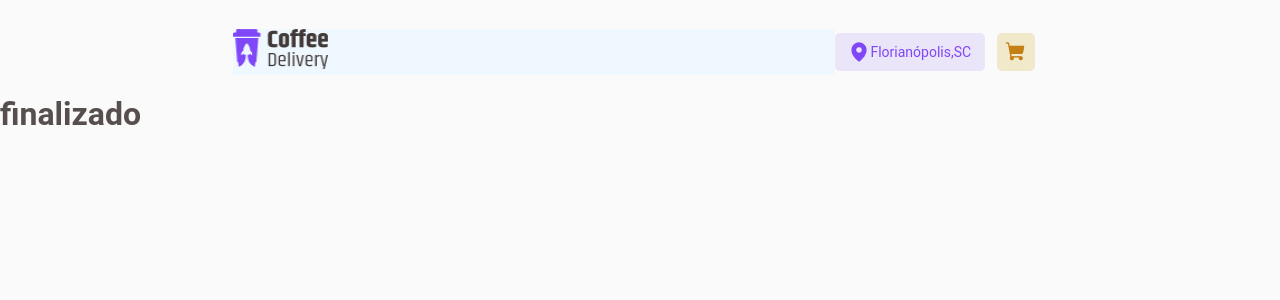
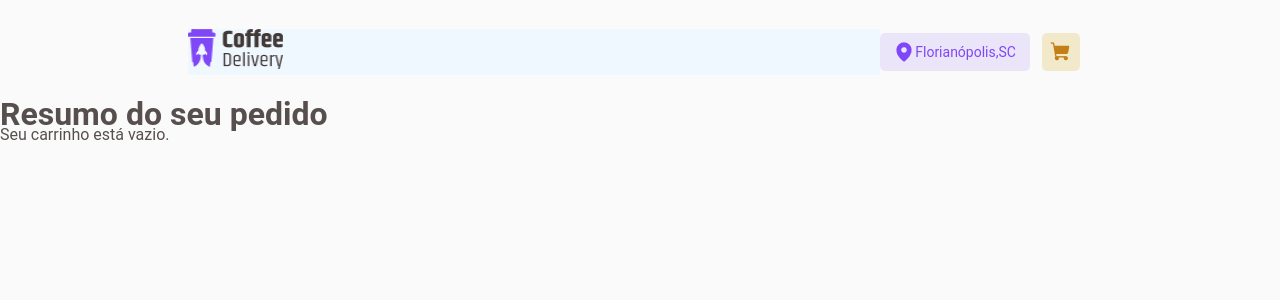
Before and after one commit to eliassouza93/coffee-delivery, a React app: page /finalizado in a window 1280 px wide. Shown: the top 300 px of the page. Built offline with nearby package versions, Linux system fonts and the light colour scheme; the HTML template or start-up script is replaced by a standard one.

Commit message:
'navigate'

```diff
--- a/src/App.tsx
+++ b/src/App.tsx
@@ -1,17 +1,18 @@
 import { ThemeProvider } from "styled-components"
 import { defaultTheme } from "./styles/themes"
 import { GlobalStyle } from "./styles/global"
-import { Outlet } from "react-router-dom"
+import { CartProvider } from "./contexts/CartProvider"
 import { RouterProject } from "./routes"
 
 function App() {
-
   return (
     <ThemeProvider theme={defaultTheme}>
       <GlobalStyle />
-      <Outlet />
-      <RouterProject />
+      <CartProvider> {/* Aplicando o CartProvider apenas aqui */}
+        <RouterProject />
+      </CartProvider>
     </ThemeProvider>
   )
 }
+
 export default App
--- a/src/components/Header/index.tsx
+++ b/src/components/Header/index.tsx
@@ -16,6 +16,7 @@ export function Header() {
     function handleHome (){
         navigate('/')
     }
+
     return (
         <Container>
             <Box onClick={handleHome}>
--- a/src/components/Header/styles.ts
+++ b/src/components/Header/styles.ts
@@ -12,12 +12,13 @@ export const Container = styled.div`
 `
 export const Box = styled.div`
     background-color: aliceblue;
-    width: 47%;
+    width: 54%;
 
 
     img{
         width: 95px;
         height: 40px;
+        cursor: pointer;
     }
 `
 export const DivCarrinho = styled.div`
@@ -46,6 +47,7 @@ export const ContainerCarrinho = styled.div`
         justify-content: center;
         border-radius: 5px;
         margin: 0 12px;
+        cursor: pointer;
 
 
     }
@@ -53,6 +55,7 @@ export const ContainerCarrinho = styled.div`
     img{
         width: 22px;
         height: 22px;
+
     }
 
 
--- a/src/contexts/CartProvider.tsx
+++ b/src/contexts/CartProvider.tsx
@@ -0,0 +1,79 @@
+import React, { createContext, ReactNode, useContext, useState } from 'react'
+
+export type CartItem = {
+  id: string
+  title: string
+  price: number
+  quantity: number
+}
+
+export type CoffeeType = {
+  id: string
+  title: string
+  price: number
+  description: string
+  image: string
+  tags: string[]
+}
+
+type CartContextType = {
+  cart: CartItem[]
+  addToCart: (coffee: CoffeeType) => void
+  increaseQuantity: (id: string) => void
+  decreaseQuantity: (id: string) => void
+  clearCart: () => void
+}
+
+const CartContext = createContext<CartContextType>({} as CartContextType)
+
+export function CartProvider({ children }: { children: ReactNode }) {
+  const [cart, setCart] = useState<CartItem[]>([])
+
+  function addToCart(coffee: CoffeeType) {
+    setCart(prev => {
+      const exists = prev.find(item => item.id === coffee.id)
+      if (exists) {
+        return prev.map(item =>
+          item.id === coffee.id
+            ? { ...item, quantity: item.quantity + 1 }
+            : item
+        )
+      }
+      return [...prev, { id: coffee.id, title: coffee.title, price: coffee.price, quantity: 1 }]
+    })
+  }
+
+  function increaseQuantity(id: string) {
+    setCart(prev =>
+      prev.map(item =>
+        item.id === id
+          ? { ...item, quantity: item.quantity + 1 }
+          : item
+      )
+    )
+  }
+
+  function decreaseQuantity(id: string) {
+    setCart(prev =>
+      prev.map(item =>
+        item.id === id && item.quantity > 1
+          ? { ...item, quantity: item.quantity - 1 }
+          : item
+      )
+    )
+  }
+
+  function clearCart() {
+    setCart([])
+  }
+
+  return (
+    <CartContext.Provider value={{ cart, addToCart, increaseQuantity, decreaseQuantity, clearCart }}>
+      {children}
+    </CartContext.Provider>
+  )
+}
+
+export function useCart() {
+  return useContext(CartContext)
+}
--- a/src/pages/Finalizado/index.tsx
+++ b/src/pages/Finalizado/index.tsx
@@ -1,11 +1,25 @@
-
+import { useCart } from "../../contexts/CartProvider"
 
 
 
 export function Finalizado() {
-    return (
-        <div>
-            <h1>finalizado</h1>
-        </div>
-    )
+  const { cart } = useCart()
+
+  return (
+    <div>
+      <h1>Resumo do seu pedido</h1>
+
+      {cart.length === 0 ? (
+        <p>Seu carrinho está vazio.</p>
+      ) : (
+        <ul>
+          {cart.map((item) => (
+            <li key={item.id}>
+              {item.title} - {item.quantity}x - R$ {(item.price * item.quantity).toFixed(2)}
+            </li>
+          ))}
+        </ul>
+      )}
+    </div>
+  )
 }
--- a/src/pages/Home/index.tsx
+++ b/src/pages/Home/index.tsx
@@ -1,49 +1,45 @@
-import { Actions, Container, ContainerBody, HeroImage, HeroImageContainer, HeroSection, HeroSubtitle, HeroTextContainer, HeroTitle, InfoIcon1, InfoIcon2, InfoIcon3, InfoIcon4, InfoItem, InfoItems, InfoText, Price, ProductCard, ProductsGrid, QuantityControl, Tag, AddToCartButton } from "./styles";
-import cofffe from '../../../images/coffeeGG.png';
-import carrinho from '../../../images//imgHome/carrinhoCompra.png';
-import relogio from '../../../images//imgHome/relogio.png';
-import embalagem from '../../../images//imgHome/embalagem.png';
-import cafe from '../../../images//imgHome/cafe.png';
-import data from '../../../data.json';
-import { CartItem, CoffeeType } from "../../coffeeTyle";
-import { useState } from "react";
-import { useNavigate } from "react-router-dom";
+import { useNavigate } from 'react-router-dom'
+import { useCart } from '../../contexts/CartProvider'
+import {
+  Actions,
+  AddToCartButton,
+  Container,
+  ContainerBody,
+  HeroImage,
+  HeroImageContainer,
+  HeroSection,
+  HeroSubtitle,
+  HeroTextContainer,
+  HeroTitle,
+  InfoIcon1,
+  InfoIcon2,
+  InfoIcon3,
+  InfoIcon4,
+  InfoItem,
+  InfoItems,
+  InfoText,
+  Price,
+  ProductCard,
+  ProductsGrid,
+  QuantityControl,
+  Tag,
+} from './styles'
+import cofffe from '../../../images/coffeeGG.png'
+import carrinhoIcon from '../../../images/imgHome/carrinhoCompra.png'
+import relogio from '../../../images/imgHome/relogio.png'
+import embalagem from '../../../images/imgHome/embalagem.png'
+import cafe from '../../../images/imgHome/cafe.png'
+import data from '../../../data.json'
+import { CoffeeType } from '../../coffeeTyle'
 
 const Produtos: CoffeeType[] = data.coffees
 
-
 export function Home() {
   const navigate = useNavigate()
-    const [cart, setCart] = useState<CartItem[]>([])
+  const { cart, addToCart, increaseQuantity, decreaseQuantity } = useCart()
 
   function handleNavigate() {
     navigate('/finalizado')
-    }
-
-    const AddQuantity = (id: string) => {
-        setCart(prevCart => {
-            const itemNoCarrinho = prevCart.find(item => item.id === id);
-            if (itemNoCarrinho) {
-                return prevCart.map(item =>
-                    item.id === id
-                        ? { ...item, quantity: item.quantity + 1 }
-                        : item
-                );
-            } else {
-                const produtoToAdd = Produtos.find(p => p.id === id);
-                return produtoToAdd ? [...prevCart, { ...produtoToAdd, quantity: 1 }] : prevCart;
-            }
-        });
-    }
-
-    const DecreaseQuantity = (id: string) => {
-        setCart(prevCart => {
-            return prevCart.map(item =>
-                item.id === id && item.quantity > 1
-                    ? { ...item, quantity: item.quantity - 1 }
-                    : item
-            )
-        })
   }
 
   return (
@@ -56,25 +52,22 @@ export function Home() {
           <InfoItems>
             <InfoItem>
               <InfoIcon1>
-                                <img src={carrinho} alt="Compra simples e segura" />
+                <img src={carrinhoIcon} alt="Compra simples e segura" />
               </InfoIcon1>
               <InfoText>Compra simples e segura</InfoText>
             </InfoItem>
-
             <InfoItem>
               <InfoIcon2>
                 <img src={embalagem} alt="Embalagem mantém o café intacto" />
               </InfoIcon2>
               <InfoText>Embalagem mantém o café intacto</InfoText>
             </InfoItem>
-
             <InfoItem>
               <InfoIcon3>
                 <img src={relogio} alt="Entrega rápida e rastreada" />
               </InfoIcon3>
               <InfoText>Entrega rápida e rastreada</InfoText>
             </InfoItem>
-
             <InfoItem>
               <InfoIcon4>
                 <img src={cafe} alt="O café chega fresquinho até você" />
@@ -92,12 +85,12 @@ export function Home() {
       <ContainerBody>
         <h1>Nossos cafés</h1>
         <ProductsGrid>
-                    {Produtos.map((produto: CoffeeType) => (
+          {Produtos.map(produto => (
             <ProductCard key={produto.id}>
               <img src={produto.image} alt={produto.title} />
 
               <div>
-                                {produto.tags.map((tag) => (
+                {produto.tags.map(tag => (
                   <Tag key={tag}>{tag.toUpperCase()}</Tag>
                 ))}
               </div>
@@ -108,18 +101,35 @@ export function Home() {
               <Actions>
                 <Price>R$ {produto.price.toFixed(2)}</Price>
                 <QuantityControl>
-                                    <button onClick={() => DecreaseQuantity(produto.id)}>-</button>
+                  <button onClick={() => decreaseQuantity(produto.id)}>-</button>
                   <span>{cart.find(item => item.id === produto.id)?.quantity || 0}</span>
-                                    <button onClick={() => AddQuantity(produto.id)}>+</button>
+                  <button onClick={() => {
+                    const itemNoCarrinho = cart.find(item => item.id === produto.id)
+                    if (!itemNoCarrinho) {
+                      addToCart(produto)
+                    } else {
+                      increaseQuantity(produto.id)
+                    }
+                  }}>+</button>
                 </QuantityControl>
-                                <AddToCartButton onClick={handleNavigate} >
-                                    <img src={carrinho} />
+                <button onClick={handleNavigate} style={{
+                  background: 'transparent',
+                  border: 'none',
+                  cursor: 'pointer',
+                  padding: '0',
+                  display: 'flex',
+                  alignItems: 'center',
+                  justifyContent: 'center'
+                }}>
+                    <AddToCartButton >
+                    <img src={carrinhoIcon} alt="Ir para o carrinho" />
                     </AddToCartButton>
+                </button>
               </Actions>
             </ProductCard>
           ))}
         </ProductsGrid>
       </ContainerBody>
     </Container>
-    );
+  )
 }
--- a/src/pages/Home/styles.ts
+++ b/src/pages/Home/styles.ts
@@ -20,7 +20,8 @@ export const HeroSection = styled.section`
   display: flex;
   align-items: center;
   justify-content: space-between;
-  width: 55%;
+  width: 66%;
+
 
 
 `
@@ -161,7 +162,7 @@ export const HeroImage = styled.img`
 //container body
 export const ContainerBody = styled.div`
   padding: 2rem;
-  width: 58%;
+  width: 69%;
 
   h1 {
     font-size: 2rem;
@@ -235,17 +236,16 @@ export const QuantityControl = styled.div`
   align-items: center;
   justify-content: center;
   gap: 0.1rem;
-  background-color: ${({ theme }) => theme.colors['purple']};
+  background-color: ${({ theme }) => theme.colors['purple-light']};
   border-radius: 6px;
   padding: 0.5rem;
-
+  max-width: 90px;
 
 
   button {
     background-color: transparent;
     color: ${({ theme }) => theme.colors.white};
     font-size: 1rem;
-    font-weight: bold;
     border: none;
     cursor: pointer;
     width: 1.5rem;
@@ -255,6 +255,7 @@ export const QuantityControl = styled.div`
     justify-content: center;
     line-height: 0;
     color: black;
+    font-size: 30px;
 
     &:hover {
       background-color: ${({ theme }) => theme.colors['purple']};
@@ -274,6 +275,10 @@ export const QuantityControl = styled.div`
     min-width: 1.5rem;
     text-align: center;
     color: black;
+    font-size: 16px;
+    max-width: 30px;
+    margin-right: 2px;
+
   }
 `;
 
@@ -294,6 +299,6 @@ export const AddToCartButton = styled.button`
   img {
     width: 1.225rem;
     height: 1.225rem;
-    margin-bottom: -3px;
+    margin-bottom: -4px;
   }
 `;
--- a/src/routes.tsx
+++ b/src/routes.tsx
@@ -3,12 +3,10 @@ import { Home } from './pages/Home'
 import { Finalizado } from './pages/Finalizado'
 import { Header } from './components/Header'
 
-
-
 export function RouterProject() {
     return (
         <Router>
-            <Header/>
+            <Header />
             <Routes>
                 <Route path='/' element={<Home />} />
                 <Route path='/finalizado' element={<Finalizado />} />
```
Also changed, not shown: src/pages/Entrega/index.tsx (added), src/pages/Entrega/styles.ts (added). Lines whose indentation alone changed are shown as unchanged.
